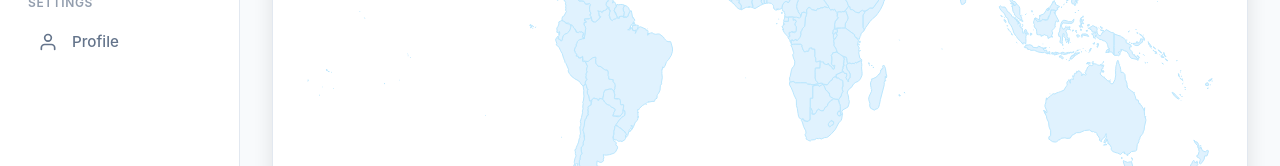
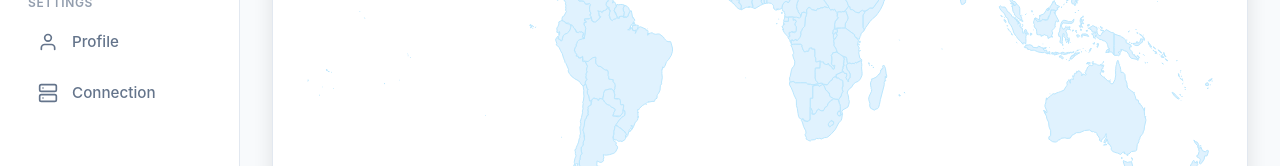
Before and after one commit to brettoak/SvcWatch, a Vue app in the folder frontend/: page /map in a window 1280 px wide. Shown: the part 522-688 px from the top of the page. Built offline with nearby package versions, Linux system fonts and the light colour scheme; no server answers; sample sign-in values are in the browser's storage; the HTML template or start-up script is replaced by a standard one.

Commit message:
Add Connection settings route and nav item

```diff
--- a/frontend/src/layouts/MainLayout.vue
+++ b/frontend/src/layouts/MainLayout.vue
@@ -30,6 +30,13 @@ const OverviewIcon = h('svg', { xmlns: 'http://www.w3.org/2000/svg', width: '20'
 const ProfileIcon = h('svg', { xmlns: 'http://www.w3.org/2000/svg', width: '20', height: '20', viewBox: '0 0 24 24', fill: 'none', stroke: 'currentColor', 'stroke-width': '2', 'stroke-linecap': 'round', 'stroke-linejoin': 'round' }, [
   h('path', { d: 'M20 21v-2a4 4 0 0 0-4-4H8a4 4 0 0 0-4 4v2' }),
   h('circle', { cx: '12', cy: '7', r: '4' }),
+])
+
+const ConnectionIcon = h('svg', { xmlns: 'http://www.w3.org/2000/svg', width: '20', height: '20', viewBox: '0 0 24 24', fill: 'none', stroke: 'currentColor', 'stroke-width': '2', 'stroke-linecap': 'round', 'stroke-linejoin': 'round' }, [
+  h('rect', { x: '2', y: '2', width: '20', height: '8', rx: '2', ry: '2' }),
+  h('rect', { x: '2', y: '14', width: '20', height: '8', rx: '2', ry: '2' }),
+  h('line', { x1: '6', y1: '6', x2: '6.01', y2: '6' }),
+  h('line', { x1: '6', y1: '18', x2: '6.01', y2: '18' }),
 ])
 
 const LogsIcon = h('svg', { xmlns: 'http://www.w3.org/2000/svg', width: '20', height: '20', viewBox: '0 0 24 24', fill: 'none', stroke: 'currentColor', 'stroke-width': '2', 'stroke-linecap': 'round', 'stroke-linejoin': 'round' }, [
@@ -105,6 +112,7 @@ const navGroups = [
     group: 'Settings',
     items: [
       { name: 'Profile', path: '/profile', icon: ProfileIcon },
+      { name: 'Connection', path: '/connection', icon: ConnectionIcon },
     ]
   }
 ]
--- a/frontend/src/router/index.ts
+++ b/frontend/src/router/index.ts
@@ -24,6 +24,11 @@ const router = createRouter({
           path: 'profile',
           name: 'profile',
           component: () => import('@/views/Profile.vue'),
+        },
+        {
+          path: 'connection',
+          name: 'connection',
+          component: () => import('@/views/ConnectionSettings.vue'),
         },
         {
           path: 'logs',
```
